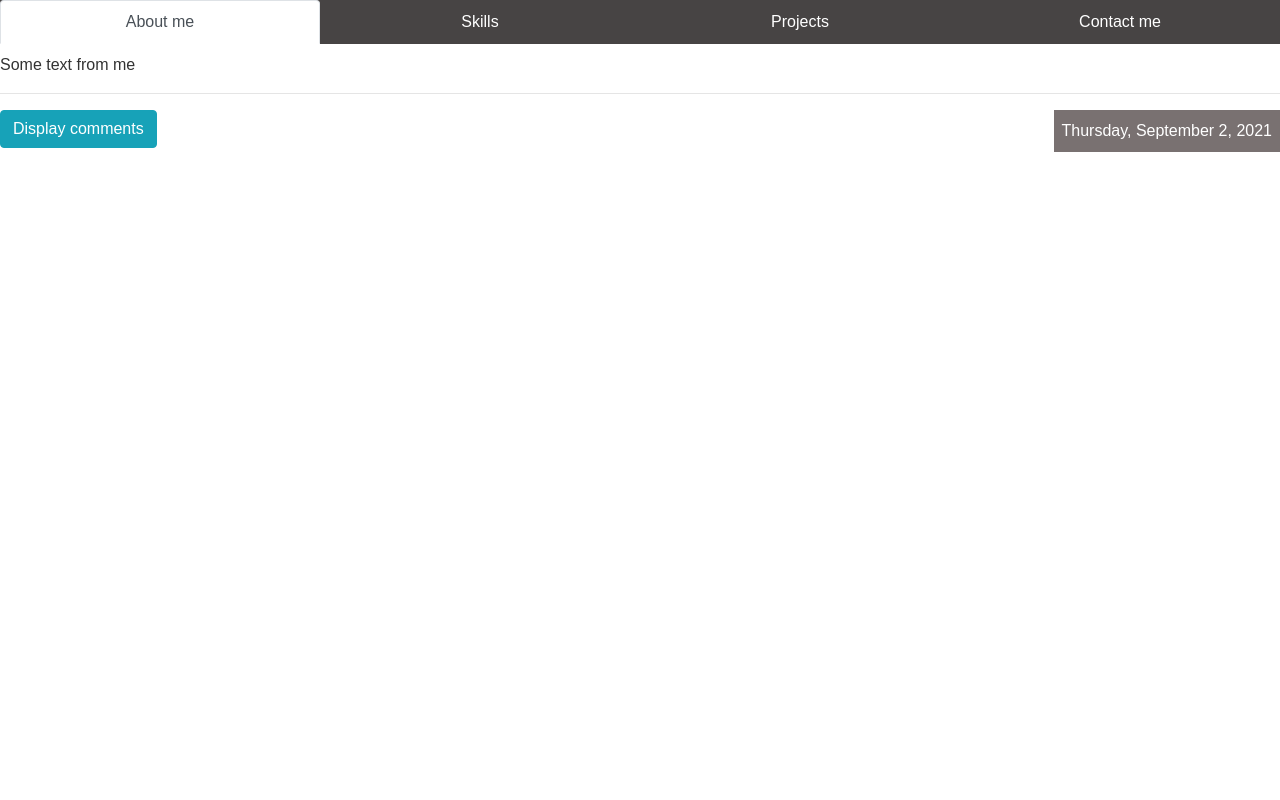
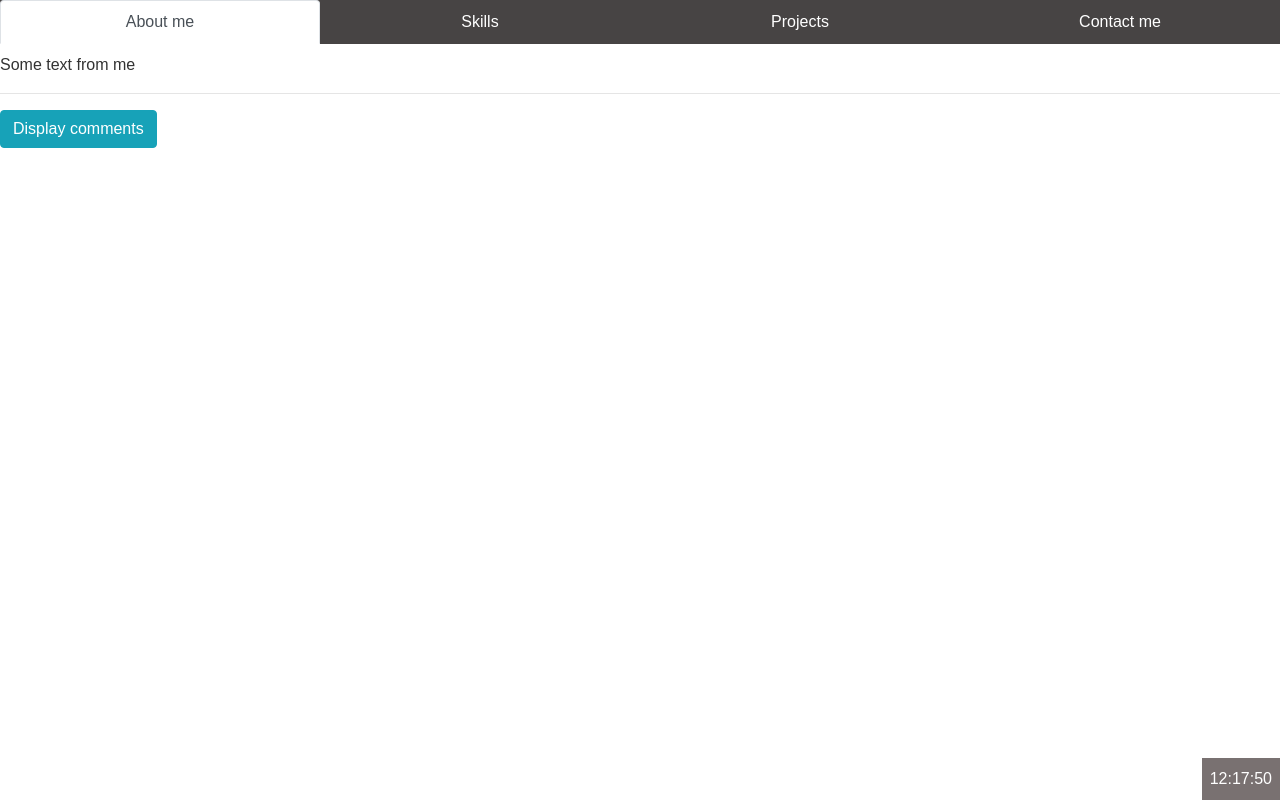
Before and after one commit to Forvide/CV-App, an Angular app: page / in a window 1280 px wide. Built offline with nearby package versions, Linux system fonts and the light colour scheme.

Commit message:
date block updated

```diff
--- a/src/app/app.component.html
+++ b/src/app/app.component.html
@@ -15,4 +15,4 @@
         [comment] = 'comment'
     ></app-comment-section>
 </div>
-<div class="date">{{date | date:'fullDate'}}</div>
+<div class="date">{{date$ | async | date:'HH:mm:ss'}}</div>
--- a/src/app/app.component.scss
+++ b/src/app/app.component.scss
@@ -1,7 +1,10 @@
+
 .date {
     color: #fff;
     padding: 0.5rem;
     background-color: #797171;
     max-width: fit-content;
-    float: right;
+    position: fixed;
+    bottom: 0;
+    right: 0;
 }
--- a/src/app/app.component.ts
+++ b/src/app/app.component.ts
@@ -1,4 +1,5 @@
 import { Component } from '@angular/core';
+import { Observable } from 'rxjs';
 
 export interface CommentInterface {
   name: string,
@@ -13,7 +14,13 @@ export interface CommentInterface {
 })
 
 export class AppComponent {
-  date: Date = new Date();
+
+  date$: Observable<Date> = new Observable<Date>(obs => {
+    setInterval(() => {
+      obs.next(new Date())
+    }, 1000)
+  });
+
   title = 'Amangeldy M CV';
   showCommentSection: boolean = false;
 
```
